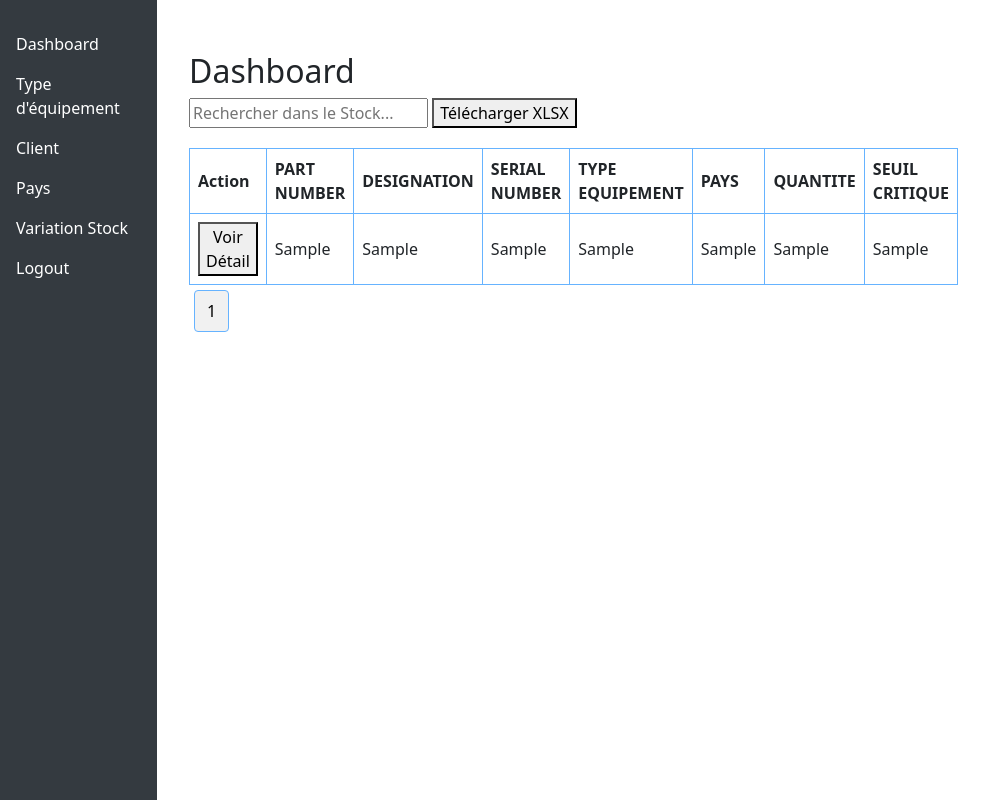
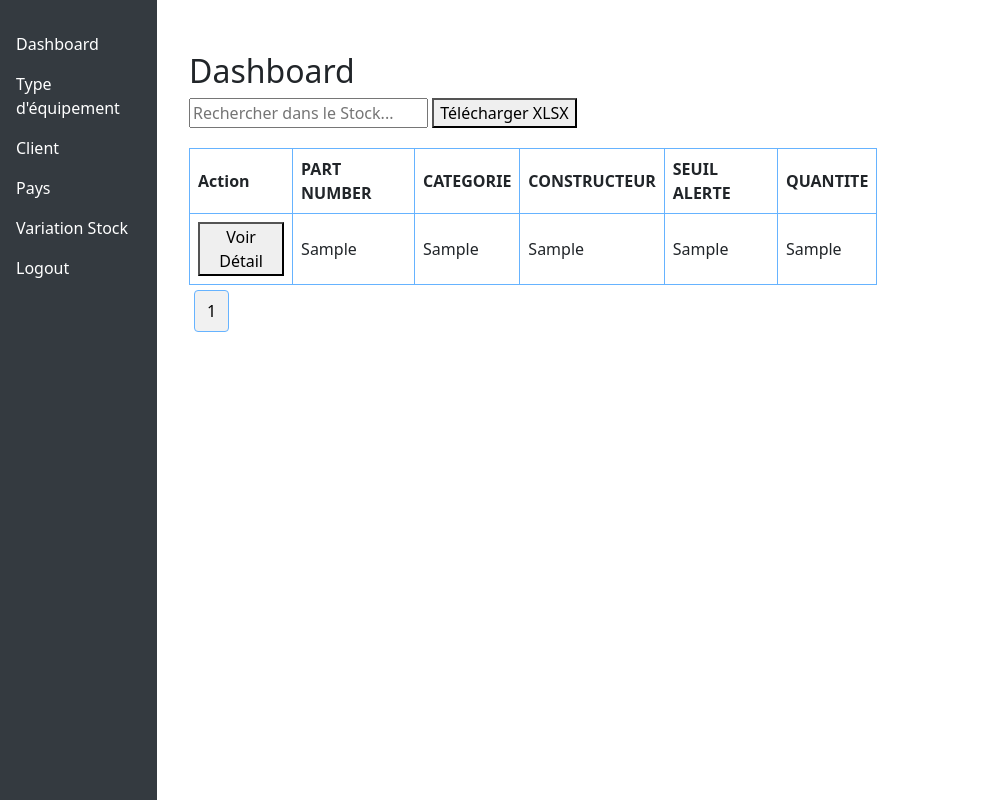
Before and after one commit to kevinkouame/GestionDeStock, a Django app: template Stock/templates/stock/dashboard.html in a window 1280 px wide. Shown: the whole page, without its empty margins (0-1005 px from the left). Run offline with Django 5.2, Linux system fonts and the light colour scheme; the template is opened without the code that fills it: most values are stand-ins (such as "Sample title", 1, 10 or a date in 2020).

Commit message:
Dashboard

```diff
--- a/GestionStock/urls.py
+++ b/GestionStock/urls.py
@@ -26,6 +26,7 @@ from Stock import views_pays
 urlpatterns = [
     path('admin/', admin.site.urls),
     path('', views_dashboard.dashboard, name='dashboard'),
+    path('mouvpartnumber/', views_dashboard.mouv_partnumber_data, name='mouvpartnumber'),
 
     path('typeequipement/', views_typeequipement.typeequipement, name='typeequipement'),
     path('savetypeequipement/', views_typeequipement.savetypeequipement, name='savetypeequipement'),
--- a/Stock/templates/stock/dashboard.html
+++ b/Stock/templates/stock/dashboard.html
@@ -32,12 +32,10 @@
                     <tr>
                         <th>Action</th>
                         <th>PART NUMBER</th>
-                        <th>DESIGNATION</th>
-                        <th>SERIAL NUMBER</th>
-                        <th>TYPE EQUIPEMENT</th>
-                        <th>PAYS</th>
+                        <th>CATEGORIE</th>
+                        <th>CONSTRUCTEUR</th>
+                        <th>SEUIL ALERTE</th>
                         <th>QUANTITE</th>
-                        <th>SEUIL CRITIQUE</th>
                     </tr>
                 </thead>
                 <tbody id="table-body">
@@ -48,13 +46,11 @@
                             <button class="btn-Detail" type="button">Voir Détail</button>
                         </td>
                         </td>
-                        <td>{{ produit.0 }}</td>
+                        <td>{{ produit.4 }}</td>
                         <td>{{ produit.1 }}</td>
                         <td>{{ produit.2 }}</td>
-                        <td>{{ produit.3 }}</td>
-                        <td>{{ produit.9 }}</td>
-                        <td>{{ produit.10 }}</td>
-                        <td>{{ produit.11 }}</td>
+                        <td>{{ produit.5 }}</td>
+                        <td>{{ produit.6 }}</td>
                     </tr>
                     {% empty %}
                     <tr>
@@ -83,8 +79,11 @@
                 <thead>
                     <tr>
                         <th>DATE</th>
+                        <th>PART NUMBER</th>
+                        <th>SERIAL NUMBER</th>
                         <th>ENTREE</th>
                         <th>SORTIE</th>
+                        <th>CLIENT</th>
                     </tr>
                 </thead>
                 <tbody id="modalTableBody">
@@ -321,17 +320,17 @@
                 // Récupérer la ligne du tableau
                 let row = this.closest('tr');
                 // Récupérer le part_number de la première cellule (ou d'une autre cellule selon ton tableau)
-                let serialnumber = row.cells[3].innerText;
+                let partnumber = row.cells[1].innerText;
 
 
                 const label = document.getElementById('dynamicLabel');
-                label.textContent = serialnumber;
+                label.textContent = partnumber;
 
                 const formData = {
-                    serial_number: serialnumber,
+                    partnumber: partnumber,
                 };
 
-                fetch('/detail_materiel/', {
+                fetch('/mouvpartnumber/', {
                     method: 'POST',
                     headers: {
                         'Content-Type': 'application/json',
```
Also changed, not shown: Stock/views_dashboard.py (+5 -6 lines).
